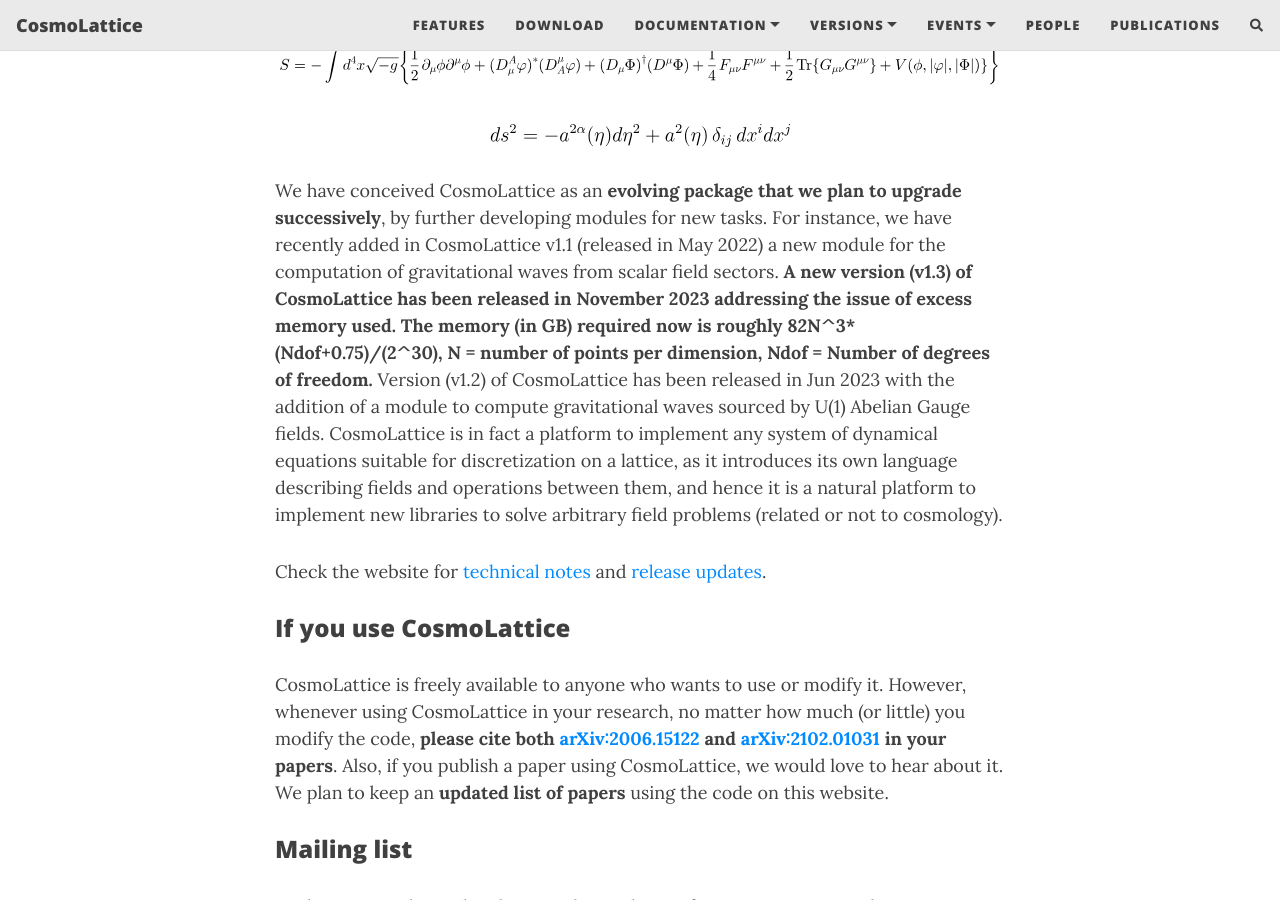
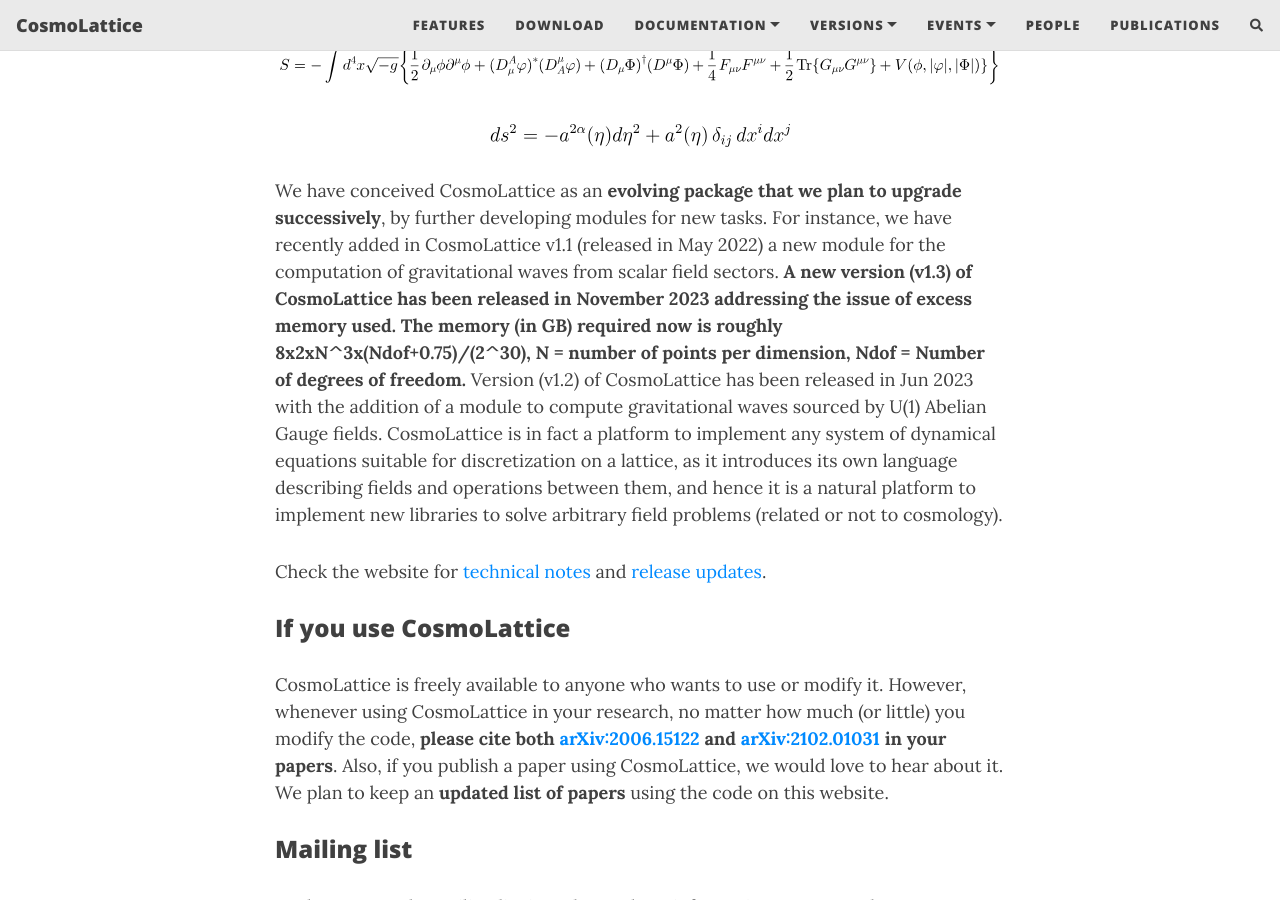
Before and after one commit to cosmolattice/cosmolatticeweb, a Jekyll site: the page built from index.md, in a window 1280 px wide and 900 px high, scrolled down 697 px. Built offline with Jekyll 4.4.1, drawn with Linux system fonts in a browser that asks for light colours; nearby versions of some CDN libraries; comment, search, counter and statistics services are not loaded.

Commit message:
Version 1.3

```diff
--- a/index.md
+++ b/index.md
@@ -31,7 +31,7 @@
 
 We have conceived CosmoLattice as an **evolving package that we plan to upgrade successively**,
 by further developing modules for new tasks. For instance, we have recently added in CosmoLattice v1.1 (released in May 2022)
-a new module for the computation of gravitational waves from scalar field sectors. **A new version (v1.3) of CosmoLattice has been released in November 2023 addressing the issue of excess memory used. The memory (in GB) required now is roughly 8*2*N^3*(Ndof+0.75)/(2^30), N = number of points per dimension, Ndof = Number of degrees of freedom.** Version (v1.2) of CosmoLattice has been released in Jun 2023 with the addition of a module to compute gravitational waves sourced by U(1) Abelian Gauge fields. CosmoLattice is in fact a platform to implement any system of dynamical equations suitable for discretization on a lattice, as it introduces its own language describing fields and operations between them, and hence it is a natural platform to implement new libraries to solve arbitrary field problems (related or not to cosmology).
+a new module for the computation of gravitational waves from scalar field sectors. **A new version (v1.3) of CosmoLattice has been released in November 2023 addressing the issue of excess memory used. The memory (in GB) required now is roughly 8x2xN^3x(Ndof+0.75)/(2^30), N = number of points per dimension, Ndof = Number of degrees of freedom.** Version (v1.2) of CosmoLattice has been released in Jun 2023 with the addition of a module to compute gravitational waves sourced by U(1) Abelian Gauge fields. CosmoLattice is in fact a platform to implement any system of dynamical equations suitable for discretization on a lattice, as it introduces its own language describing fields and operations between them, and hence it is a natural platform to implement new libraries to solve arbitrary field problems (related or not to cosmology).
 
 Check the website for <a href="../technicalnotes">technical notes</a> and <a href="../allversions">release updates</a>.
 
```
Also changed, not shown: version13.md (+1 -1 lines), 1 other file.
